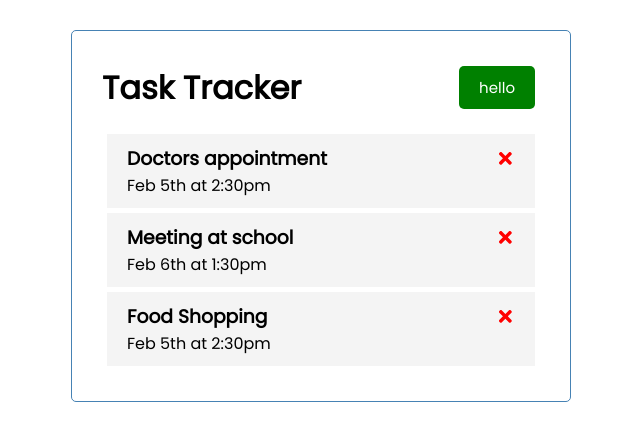
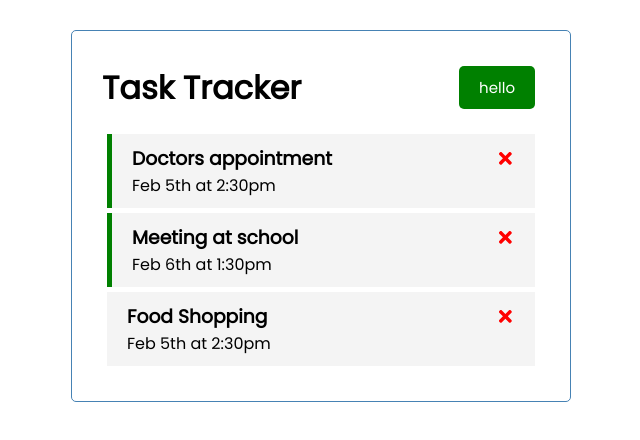
Before and after one commit to iizanamii00/react-task-manager, a React (Create React App) app: page / in a window 1280 px wide. Shown: the top 440 px of the page, without its empty margins (319-959 px from the left). Built offline with nearby package versions, Linux system fonts and the light colour scheme.

Commit message:
added reminder toggle function

```diff
--- a/src/App.js
+++ b/src/App.js
@@ -30,7 +30,7 @@
   }
 
   const toggleReminder = (id) => {
-    console.log(id)
+    setTasks(tasks.map((task) => task.id === id ? { ...task, reminder: !task.reminder} : task))
   }
 
   return (
--- a/src/components/Task.js
+++ b/src/components/Task.js
@@ -2,7 +2,7 @@
 
 const Task = ({ task, onDelete, onToggle }) => {
     return (
-        <div className='task' onDoubleClick={ () => onToggle(task.id)}>
+        <div className={`task ${task.reminder ? 'reminder' : ''}`} onDoubleClick={ () => onToggle(task.id)}>
             <h3>{task.text} <FaTimes onClick={()=> onDelete(task.id)} style={{ color:'red', cursor:'pointer'}}/></h3>
             <p>{task.day}</p>
         </div>
```
